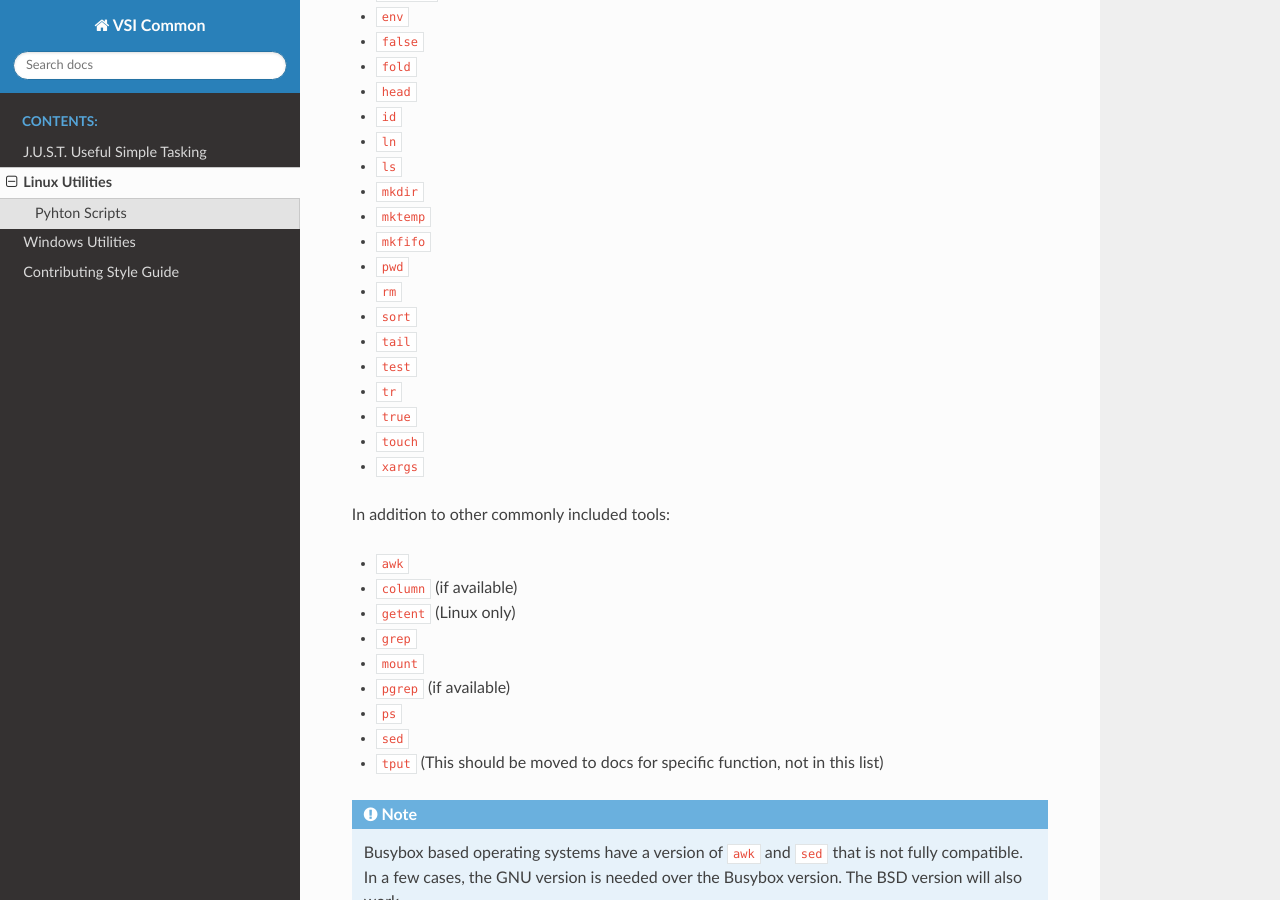
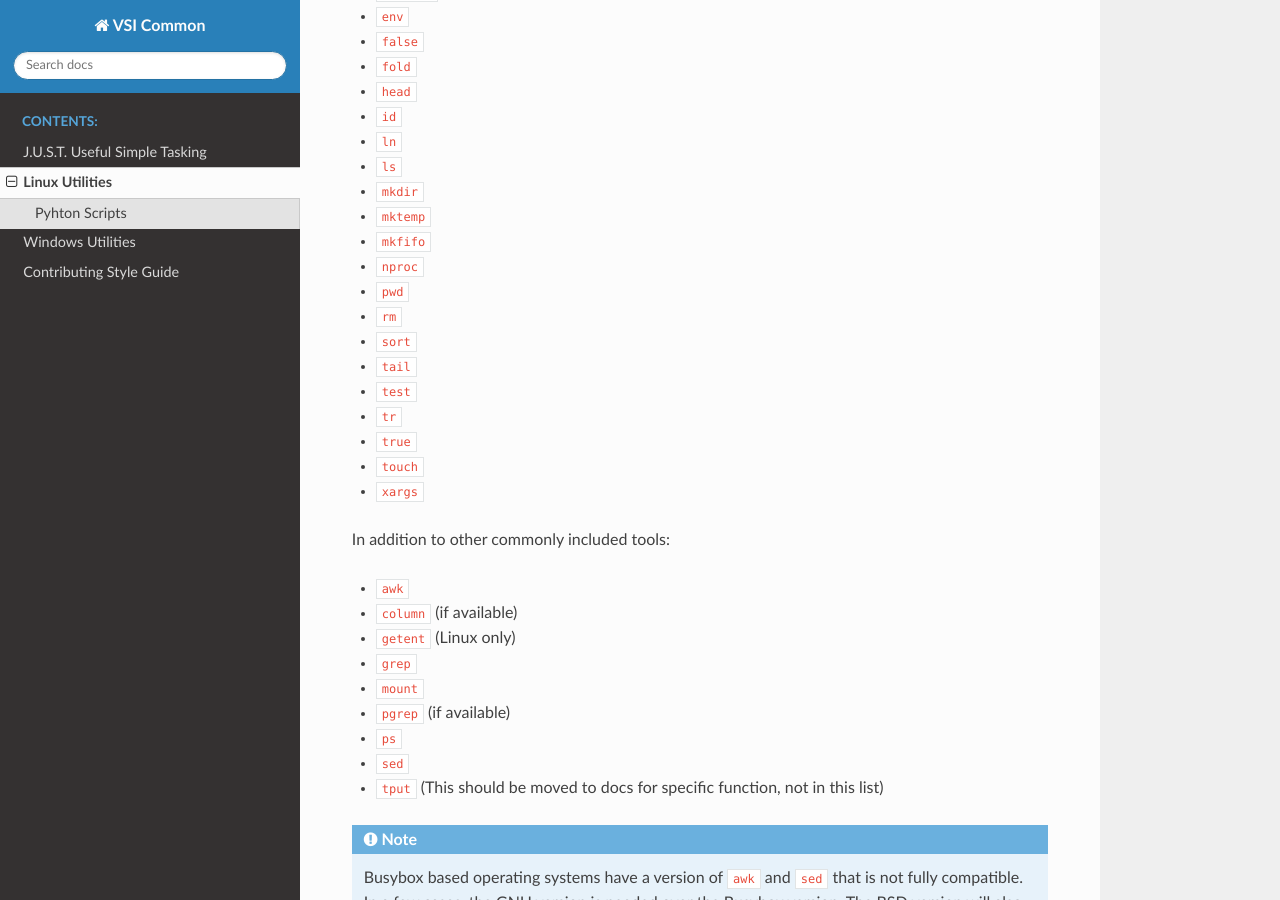
Before and after one commit to VisionSystemsInc/vsi_common, a Sphinx documentation site: the page built from docs/linux/index.rst, in a window 1280 px wide and 900 px high, scrolled down 619 px. Built offline with Sphinx 7.4.7 and the Read the Docs theme 2.0.0, drawn with Linux system fonts in a browser that asks for light colours; pages that are not in the unit, such as notebooks, are missing from menus.

Commit message:
Docs
Signed-off-by: Andy Neff <andy@visionsystemsinc.com>

```diff
--- a/docs/linux/index.rst
+++ b/docs/linux/index.rst
@@ -32,6 +32,7 @@ Used core utils include:
 * ``mkdir``
 * ``mktemp``
 * ``mkfifo``
+* ``nproc``
 * ``pwd``
 * ``rm``
 * ``sort``
```
